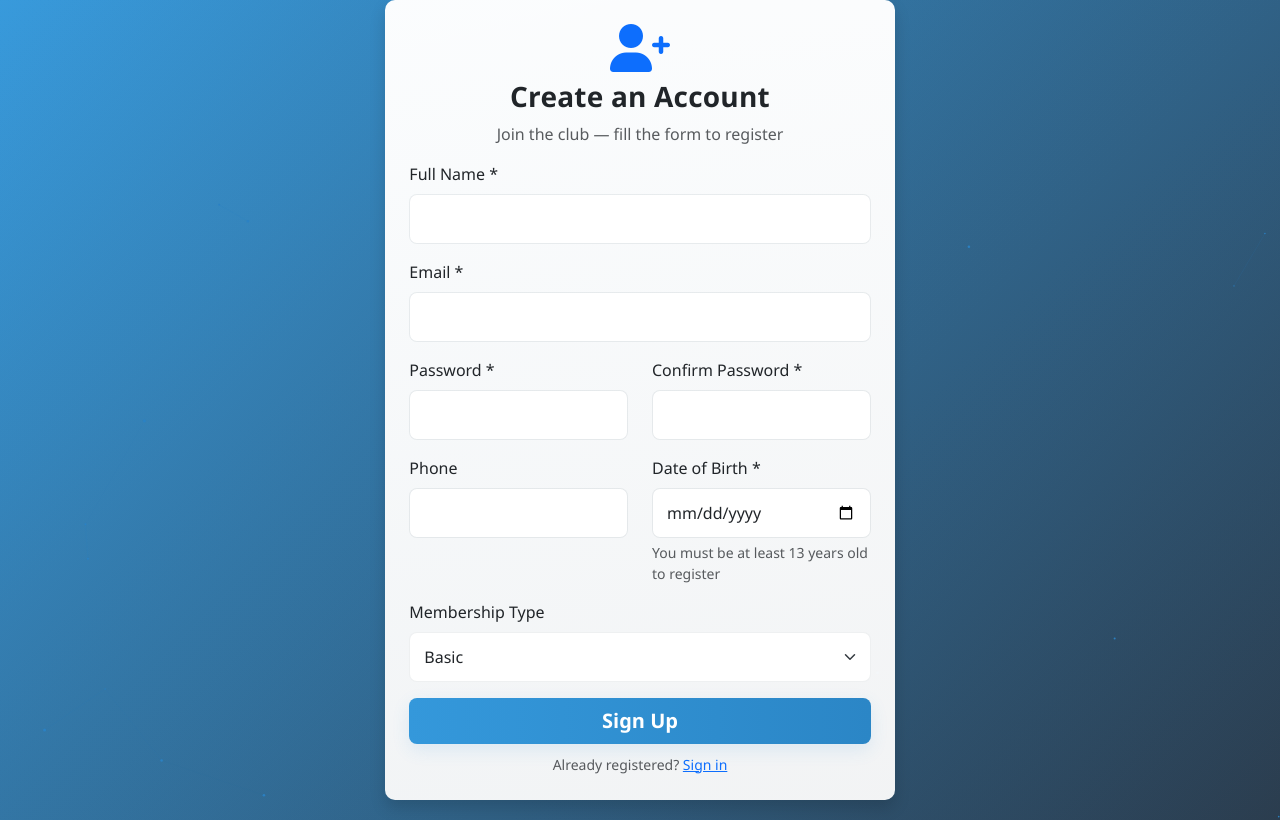
After one commit to The-shalinicodes/UniSphere, a PHP site: page /signup.html in a window 1280 px wide. The commit adds this page. Run offline with PHP 8.4, Linux system fonts and the light colour scheme.

Commit message:
Added SignUp Page

```diff
--- a/index.html
+++ b/index.html
@@ -9,6 +9,8 @@
     <link rel="stylesheet" href="styles.css">
 </head>
 <body class="login-page">
+    <!-- Neural-network style background canvas -->
+    <canvas id="networkCanvas" aria-hidden="true"></canvas>
     <div class="container-fluid">
         <div class="row justify-content-center align-items-center min-vh-100">
             <div class="col-md-6 col-lg-4">
@@ -48,7 +50,7 @@
                         </form>
 
                         <div class="text-center mt-4">
-                            <p class="mb-0">Don't have an account? <a href="#" class="text-decoration-none">Contact Administrator</a></p>
+                            <p class="mb-0">Don't have an account? <a href="signup.html" class="text-decoration-none">Sign up</a></p>
                         </div>
                     </div>
                 </div>
--- /dev/null
+++ b/signup.html
@@ -0,0 +1,141 @@
+<!DOCTYPE html>
+<html lang="en">
+<head>
+    <meta charset="UTF-8">
+    <meta name="viewport" content="width=device-width, initial-scale=1.0">
+    <title>Signup - Club Management System</title>
+    <link href="https://cdn.jsdelivr.net/npm/bootstrap@5.3.0-alpha1/dist/css/bootstrap.min.css" rel="stylesheet">
+    <link rel="stylesheet" href="https://cdnjs.cloudflare.com/ajax/libs/font-awesome/6.0.0/css/all.min.css">
+    <link rel="stylesheet" href="styles.css">
+</head>
+<body class="login-page">
+    <canvas id="networkCanvas" aria-hidden="true"></canvas>
+    <div class="container-fluid">
+        <div class="row justify-content-center align-items-center min-vh-100">
+            <div class="col-md-6 col-lg-5">
+                <div class="login-card card shadow">
+                    <div class="card-body p-4">
+                        <div class="text-center mb-3">
+                            <i class="fas fa-user-plus fa-3x text-primary mb-2"></i>
+                            <h3 class="card-title">Create an Account</h3>
+                            <p class="text-muted">Join the club — fill the form to register</p>
+                        </div>
+
+                        <form id="signupForm" novalidate>
+                            <div class="mb-3">
+                                <label for="fullName" class="form-label">Full Name *</label>
+                                <input type="text" id="fullName" class="form-control" required maxlength="100">
+                            </div>
+
+                            <div class="mb-3">
+                                <label for="signupEmail" class="form-label">Email *</label>
+                                <input type="email" id="signupEmail" class="form-control" required maxlength="150">
+                            </div>
+
+                            <div class="row">
+                                <div class="col-md-6 mb-3">
+                                    <label for="signupPassword" class="form-label">Password *</label>
+                                    <input type="password" id="signupPassword" class="form-control" required minlength="8"
+                                        pattern="(?=.*\\d)(?=.*[a-z])(?=.*[A-Z]).{8,}" title="Minimum 8 characters, include upper and lower case and a number">
+                                </div>
+                                <div class="col-md-6 mb-3">
+                                    <label for="signupConfirm" class="form-label">Confirm Password *</label>
+                                    <input type="password" id="signupConfirm" class="form-control" required minlength="8">
+                                </div>
+                            </div>
+
+                            <div class="row">
+                                <div class="col-md-6 mb-3">
+                                    <label for="signupPhone" class="form-label">Phone</label>
+                                    <input type="tel" id="signupPhone" class="form-control" pattern="^\\+?[0-9\\s\\-]{7,20}$" maxlength="20">
+                                </div>
+                                <div class="col-md-6 mb-3">
+                                    <label for="signupDob" class="form-label">Date of Birth *</label>
+                                    <input type="date" id="signupDob" class="form-control" required>
+                                    <div class="form-text">You must be at least 13 years old to register</div>
+                                </div>
+                            </div>
+
+                            <div class="mb-3">
+                                <label for="signupType" class="form-label">Membership Type</label>
+                                <select id="signupType" class="form-select">
+                                    <option value="Basic">Basic</option>
+                                    <option value="Standard">Standard</option>
+                                    <option value="Premium">Premium</option>
+                                </select>
+                            </div>
+
+                            <div class="d-grid mb-2">
+                                <button type="submit" class="btn btn-primary btn-lg">Sign Up</button>
+                            </div>
+
+                            <div class="text-center">
+                                <small class="text-muted">Already registered? <a href="index.html">Sign in</a></small>
+                            </div>
+                        </form>
+                    </div>
+                </div>
+            </div>
+        </div>
+    </div>
+
+    <script src="https://cdn.jsdelivr.net/npm/bootstrap@5.3.0-alpha1/dist/js/bootstrap.bundle.min.js"></script>
+    <script src="script.js"></script>
+    <script>
+        // DOB constraints (13-100 years)
+        function setSignupDobLimits(){
+            const dob = document.getElementById('signupDob');
+            const today = new Date();
+            const max = new Date(today.getFullYear() - 13, today.getMonth(), today.getDate());
+            const min = new Date(today.getFullYear() - 100, today.getMonth(), today.getDate());
+            dob.max = max.toISOString().split('T')[0];
+            dob.min = min.toISOString().split('T')[0];
+        }
+
+        document.addEventListener('DOMContentLoaded', function(){
+            setSignupDobLimits();
+            const form = document.getElementById('signupForm');
+            form.addEventListener('submit', async function(e){
+                e.preventDefault();
+                // gather
+                const name = document.getElementById('fullName').value.trim();
+                const email = document.getElementById('signupEmail').value.trim().toLowerCase();
+                const pass = document.getElementById('signupPassword').value;
+                const confirm = document.getElementById('signupConfirm').value;
+                const phone = document.getElementById('signupPhone').value.trim();
+                const dob = document.getElementById('signupDob').value;
+                const type = document.getElementById('signupType').value;
+
+                if (!name || !email || !pass || !confirm || !dob) {
+                    return showAlert('Please fill in all required fields');
+                }
+                if (pass !== confirm) return showAlert('Passwords do not match');
+                const passRegex = /(?=.*\d)(?=.*[a-z])(?=.*[A-Z]).{8,}/;
+                if (!passRegex.test(pass)) return showAlert('Password must be minimum 8 characters and include upper/lower case letters and a number');
+
+                // age check
+                const age = (function(){
+                    const d = new Date(dob); const now = new Date();
+                    let a = now.getFullYear() - d.getFullYear();
+                    const m = now.getMonth() - d.getMonth();
+                    if (m < 0 || (m === 0 && now.getDate() < d.getDate())) a--; return a;
+                })();
+                if (age < 13) return showAlert('You must be at least 13 years old to register');
+
+                // store in localStorage (demo)
+                const users = JSON.parse(localStorage.getItem('users')) || [];
+                if (users.find(u => u.email === email)) return showAlert('An account with that email already exists');
+
+                // simple encoding for demo (not secure) — in production send to server and hash securely
+                const encodedPass = btoa(pass);
+                const newUser = { id: Date.now(), name, email, password: encodedPass, phone, dob, type, createdAt: new Date().toISOString() };
+                users.push(newUser);
+                localStorage.setItem('users', JSON.stringify(users));
+
+                await showAlert('Account created successfully! You can now sign in.');
+                window.location.href = 'index.html';
+            });
+        });
+    </script>
+</body>
+</html>
--- a/styles.css
+++ b/styles.css
@@ -16,6 +16,70 @@ body {
     color: var(--dark-text);
     background-color: var(--light-bg);
 }
+
+/* Professional refinements */
+.login-page {
+    background: radial-gradient(ellipse at center, rgba(52,152,219,0.06) 0%, rgba(44,62,80,0.02) 40%), var(--light-bg);
+    position: relative;
+    overflow: hidden;
+}
+
+.login-page #networkCanvas {
+    position: absolute;
+    inset: 0; /* top:0; left:0; right:0; bottom:0 */
+    width: 100%;
+    height: 100%;
+    z-index: 0;
+    background: linear-gradient(135deg, rgba(255,255,255,0.02), rgba(0,0,0,0.02));
+}
+
+.login-card {
+    border-radius: 12px;
+    border: none;
+    background: linear-gradient(180deg, rgba(255,255,255,0.98), rgba(250,250,250,0.96));
+    box-shadow: 0 12px 30px rgba(44,62,80,0.08);
+    position: relative;
+    z-index: 2;
+}
+
+.login-card .card-title {
+    font-weight: 700;
+    letter-spacing: 0.2px;
+}
+
+.form-control, .form-select {
+    border-radius: 8px;
+    border: 1px solid rgba(44,62,80,0.08);
+    box-shadow: none;
+    padding: 12px 14px;
+}
+
+.btn-primary {
+    background: linear-gradient(90deg, var(--primary-color), #2b86c6);
+    border: none;
+    box-shadow: 0 6px 18px rgba(52,152,219,0.12);
+}
+
+.card {
+    border-radius: 10px;
+}
+
+.sidebar { background-color: var(--secondary-color); }
+
+/* Table improvements */
+.table-hover tbody tr:hover { background: rgba(52,152,219,0.03); }
+
+/* Badges */
+.badge { padding: 6px 10px; border-radius: 12px; font-weight:600 }
+
+/* ID card preview tweaks */
+.id-card { border-radius:8px; padding:18px; background:linear-gradient(180deg,#fff,#fbfdff); box-shadow:0 8px 20px rgba(0,0,0,0.04) }
+
+/* Responsive adjustments */
+@media (max-width: 767px) {
+    .login-card { padding: 18px !important; }
+}
+
 
 /* Login Page Styles */
 .login-page {
```
Also changed, not shown: members.html (+30 -3 lines), script.js (+80 -0 lines).
